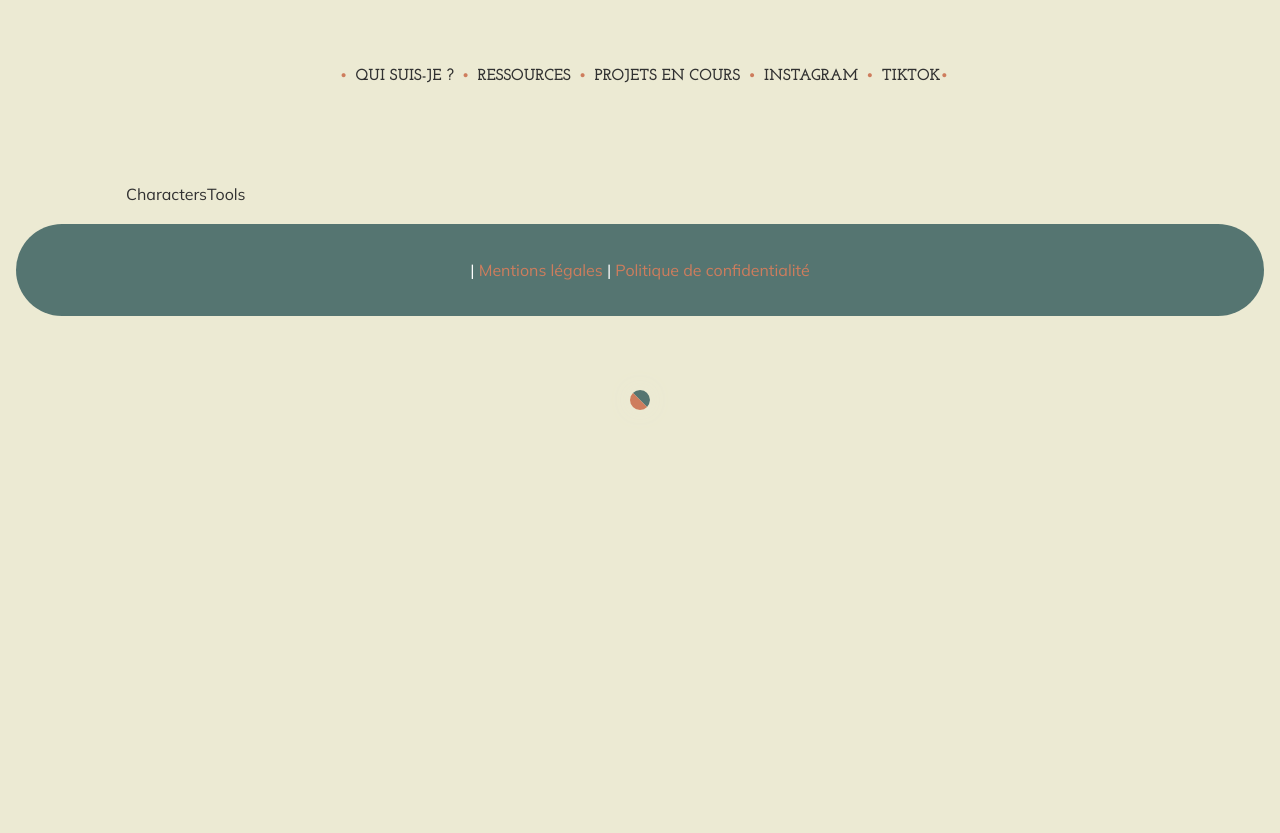
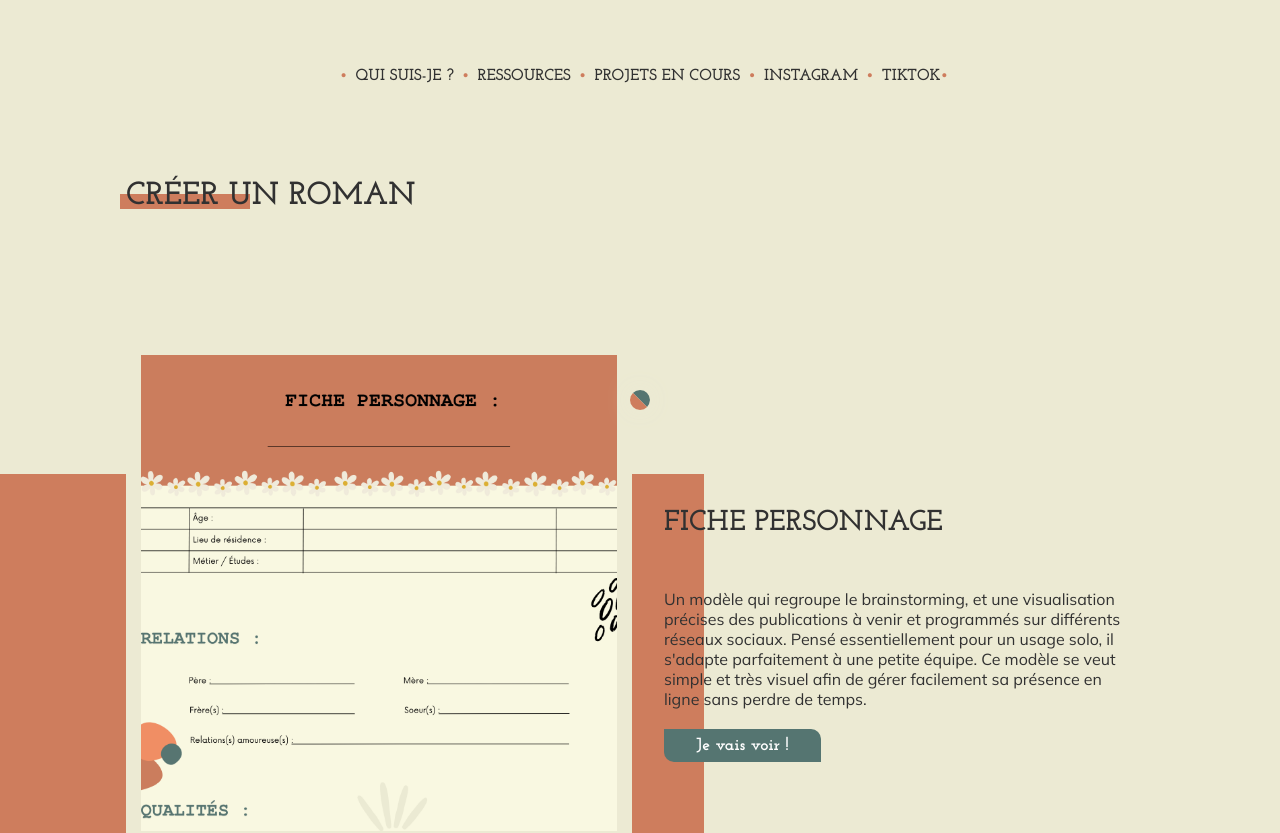
Before and after one commit to manonBr/manonautrice, a React (Vite) app in the folder client/: page /ressources/fiches-personnages in a window 1280 px wide. Shown: the top 833 px of the page. Before the commit the page ends 800 px from the top, so only its background shows below. Built offline with nearby package versions, Linux system fonts and the light colour scheme; no server answers.

Commit message:
:feat: Add new page

```diff
--- a/client/src/pages/tools/CharactersTools.jsx
+++ b/client/src/pages/tools/CharactersTools.jsx
@@ -1,8 +1,29 @@
+import React from "react"
+import { Heading } from "../../features/elements/Headings.features"
+import Listing from "../../components/Listing"
+import Quote from "../../components/Quote"
+import { Link } from "react-router-dom"
+
 const CharactersTools = () => {
     return (
-        <div className="CharactersTools">
-           <p>CharactersTools</p>
-        </div>
+        <>
+           <Heading level="primary">
+                Créer un roman
+            </Heading>
+
+
+            <Listing
+                title="Fiche personnage"
+                img={{url: "/img/fiche-personnage.png", alt_tag: "Image d'aperçu de la fiche d'aide à la création de personnages"}}
+                link="/pdf/fiche-personnage.pdf"
+                level="primary"
+                fileDownload={true}
+            >
+                <p>Un modèle qui regroupe le brainstorming, et une visualisation précises des publications à venir et programmés sur différents réseaux sociaux. Pensé essentiellement pour un usage solo, il s'adapte parfaitement à une petite équipe. Ce modèle se veut simple et très visuel afin de gérer facilement sa présence en ligne sans perdre de temps.</p>
+            </Listing>
+
+            <Quote from="John Truby">Bien raconter une histoire, ce n'est pas simplement raconter au public ce qui se passe dans une vie. C'est lui donner l'expérience de cette vie.</Quote>
+        </>
     )
 }
 
```
